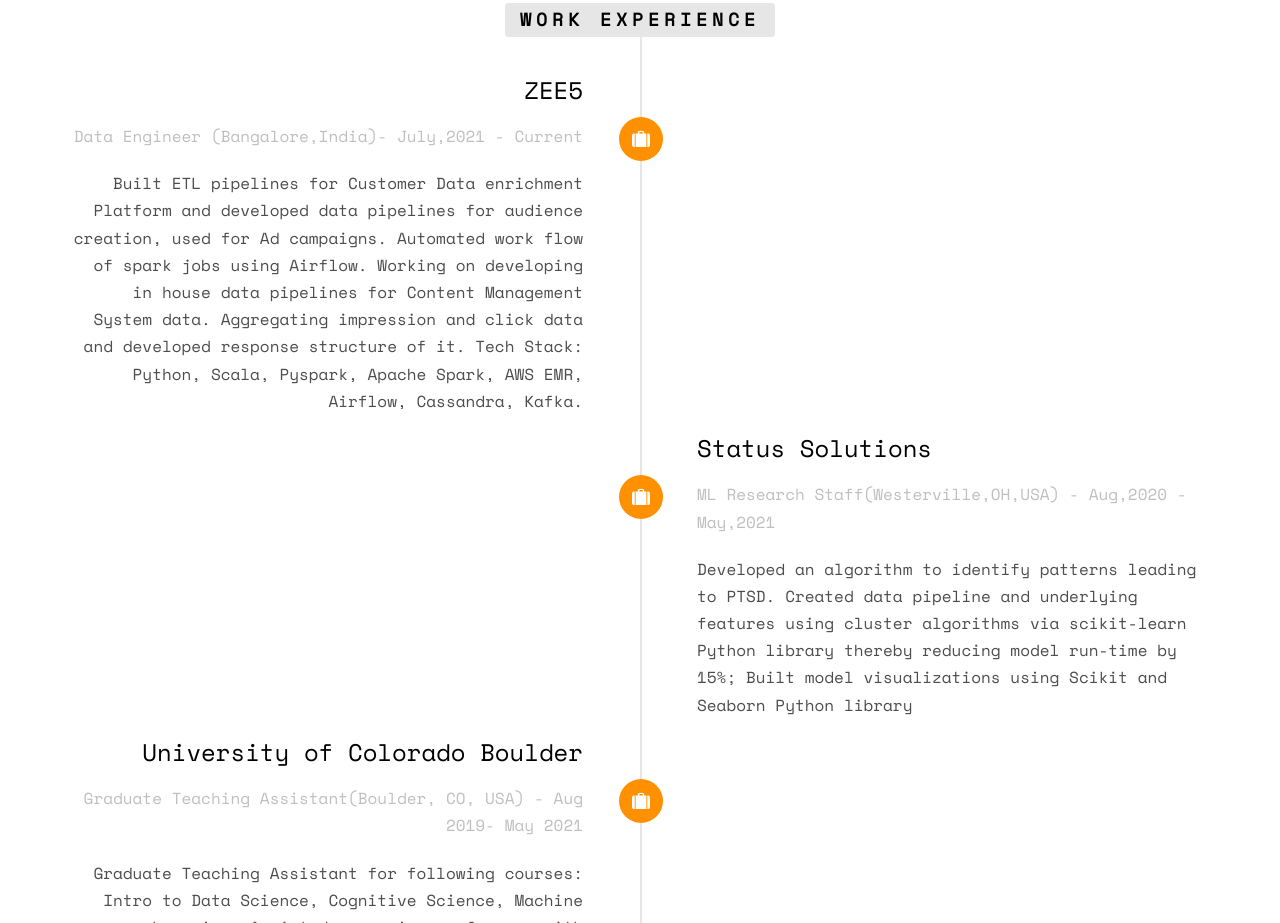
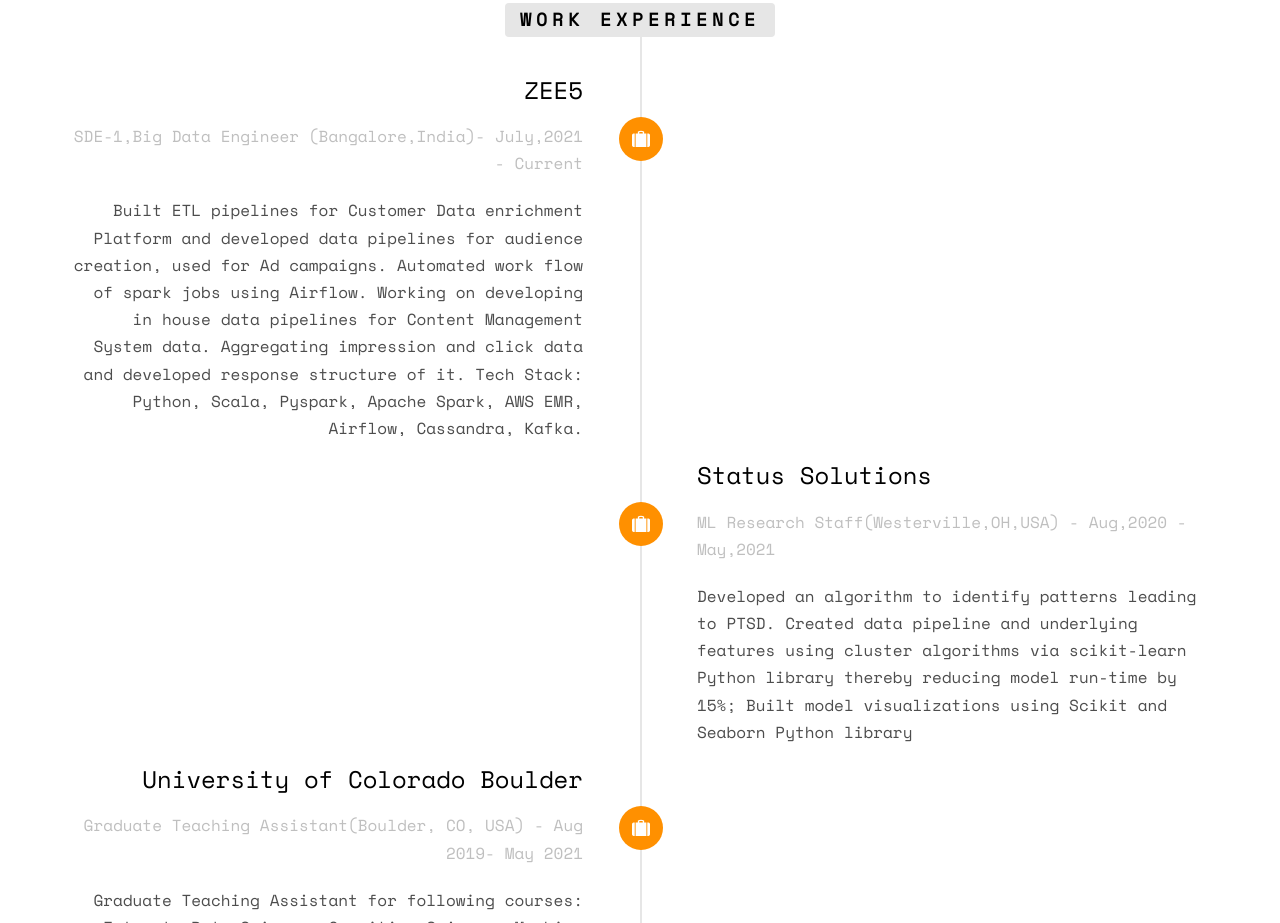
Before and after one commit to satyaaman97/satyaaman97.github.io, a plain HTML site: page index.html in a window 1280 px wide. Shown: the part 1858-2781 px from the top of the page. Drawn offline with nearby package versions, Linux system fonts and the light colour scheme; some packages are replaced by stand-ins of ours; no server answers; files whose address does not match are found by name.

Commit message:
Update index.html

```diff
--- a/index.html
+++ b/index.html
@@ -114,7 +114,7 @@
 							<div class="timeline-panel">
 								<div class="timeline-heading">
 									<h3 class="timeline-title">ZEE5</h3>
-									<span class="company">Data Engineer (Bangalore,India)- July,2021 - Current</span>
+									<span class="company">SDE-1,Big Data Engineer (Bangalore,India)- July,2021 - Current</span>
 								</div>
 								<div class="timeline-body">
 									<p>Built ETL pipelines for Customer Data enrichment Platform and developed data pipelines for audience creation, used for Ad campaigns. Automated work flow of spark jobs using Airflow. Working on developing in house data pipelines for Content Management System data. Aggregating impression and click data and developed response structure of it. Tech Stack: Python, Scala, Pyspark, Apache Spark, AWS EMR, Airflow, Cassandra, Kafka.</p>
```
